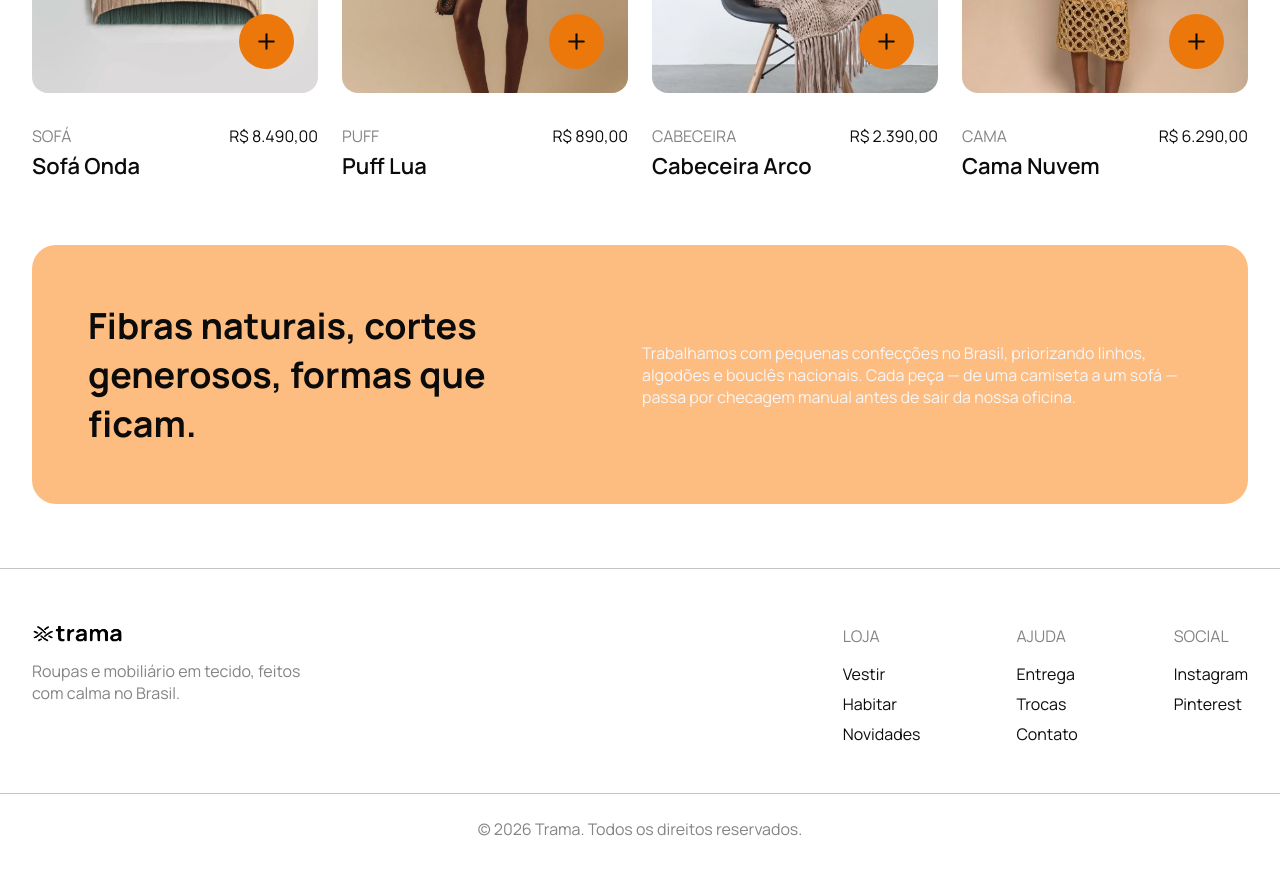
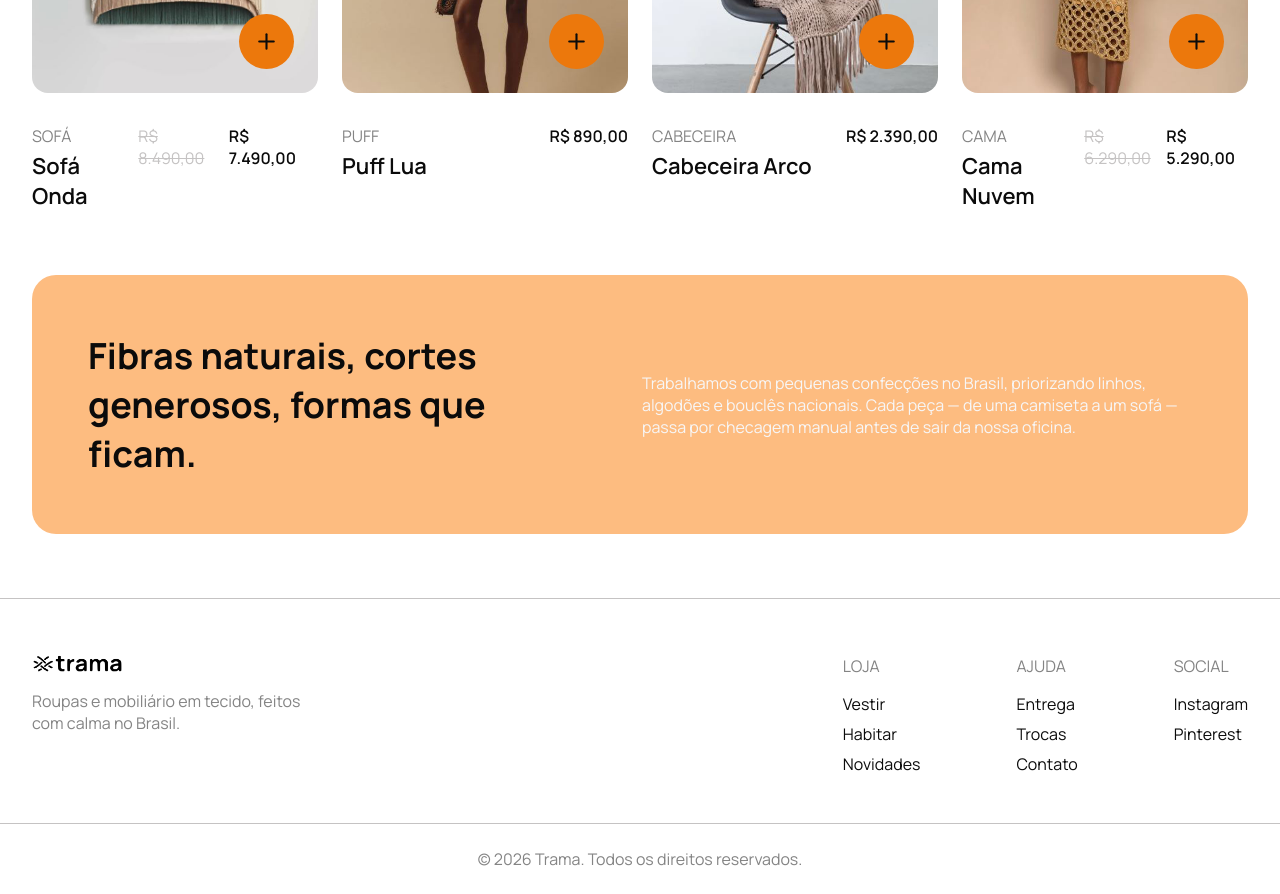
Before and after one commit to aarielmartins/Projeto---Virtual_Store, a React (Create React App) app: page / in a window 1280 px wide. Shown: the part 1560-2454 px from the top of the page. Before the commit the page ends 2424 px from the top, so only its background shows below. Built offline with nearby package versions, Linux system fonts and the light colour scheme.

Commit message:
criando a propriedade de desconto e setando a classe de produto

```diff
--- a/src/components/CardProduct/index.tsx
+++ b/src/components/CardProduct/index.tsx
@@ -2,45 +2,49 @@ import tapecariaParede from '../../assets/images/tapecaria-parede.png'
 import vestidoVermelho from '../../assets/images/vestido-vermelho.png'
 import manta from '../../assets/images/manta.png'
 import vestidoDourado from '../../assets/images/vestido-dourado.png'
-import { Card, ImageWrapper, InfoRow, Category, Name, Price } from './styles'
+import {
+  Card,
+  ImageWrapper,
+  InfoRow,
+  Category,
+  Name,
+  PriceWrapper,
+  OldPrice,
+  CurrentPrice
+} from './styles'
 import ColorButton from '../CircleButton'
-
-type Product = {
-  id: string
-  image: string
-  category: string
-  name: string
-  price: string
-}
+import Product from '../../models/Product'
 
 const products: Product[] = [
   {
-    id: '1',
+    id: 1,
     image: tapecariaParede,
     category: 'Sofá',
     name: 'Sofá Onda',
-    price: 'R$ 8.490,00'
+    price: 'R$ 8.490,00',
+    discount: 'R$ 7.490,00'
   },
   {
-    id: '2',
+    id: 2,
     image: vestidoVermelho,
     category: 'Puff',
     name: 'Puff Lua',
     price: 'R$ 890,00'
   },
   {
-    id: '3',
+    id: 3,
     image: manta,
     category: 'Cabeceira',
     name: 'Cabeceira Arco',
     price: 'R$ 2.390,00'
   },
   {
-    id: '4',
+    id: 4,
     image: vestidoDourado,
     category: 'Cama',
     name: 'Cama Nuvem',
-    price: 'R$ 6.290,00'
+    price: 'R$ 6.290,00',
+    discount: 'R$ 5.290,00'
   }
 ]
 
@@ -58,7 +62,10 @@ const CardProduct = () => (
             <Category>{product.category}</Category>
             <Name>{product.name}</Name>
           </div>
-          <Price>{product.price}</Price>
+          <PriceWrapper>
+            {product.discount && <OldPrice>{product.price}</OldPrice>}
+            <CurrentPrice>{product.discount ?? product.price}</CurrentPrice>
+          </PriceWrapper>
         </InfoRow>
       </Card>
     ))}
--- a/src/components/CardProduct/styles.ts
+++ b/src/components/CardProduct/styles.ts
@@ -45,9 +45,20 @@ export const Name = styled.h3`
   font-weight: 600;
   color: ${cores.preto};
 `
+export const PriceWrapper = styled.div`
+  display: inline-flex;
+  align-items: center;
+  gap: 3px;
+`
 
-export const Price = styled.span`
+export const OldPrice = styled.span`
   font-size: ${texto.detalhe};
+  color: ${cores.cinza};
+  text-decoration: line-through;
+`
+
+export const CurrentPrice = styled.span`
+  font-size: ${texto.detalhe};
+  font-weight: 600;
   color: ${cores.preto};
-  white-space: nowrap;
 `
--- /dev/null
+++ b/src/models/Product.ts
@@ -0,0 +1,25 @@
+class Product {
+  id: number
+  image: string
+  category: string
+  name: string
+  price: string
+  discount?: string
+
+  constructor(
+    id: number,
+    image: string,
+    category: string,
+    name: string,
+    price: string,
+    discount: string
+  ) {
+    this.id = id
+    this.image = image
+    this.category = category
+    this.name = name
+    this.price = price
+    this.discount = discount
+  }
+}
+export default Product
```
